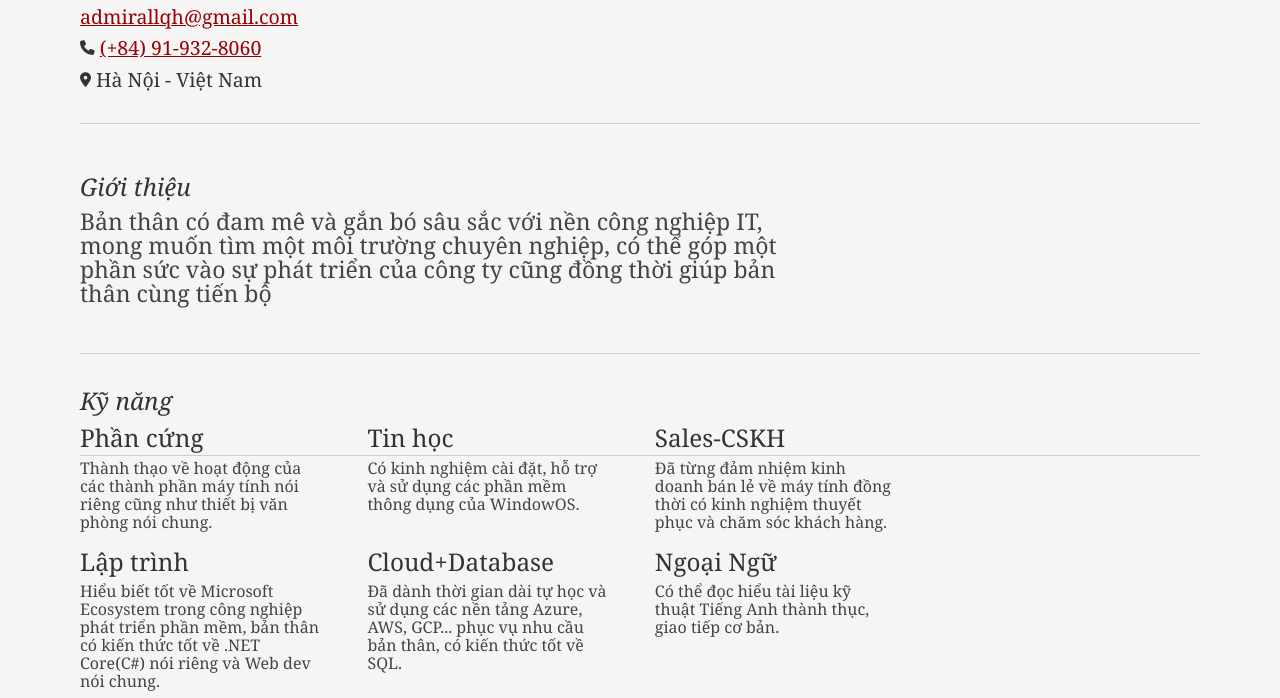
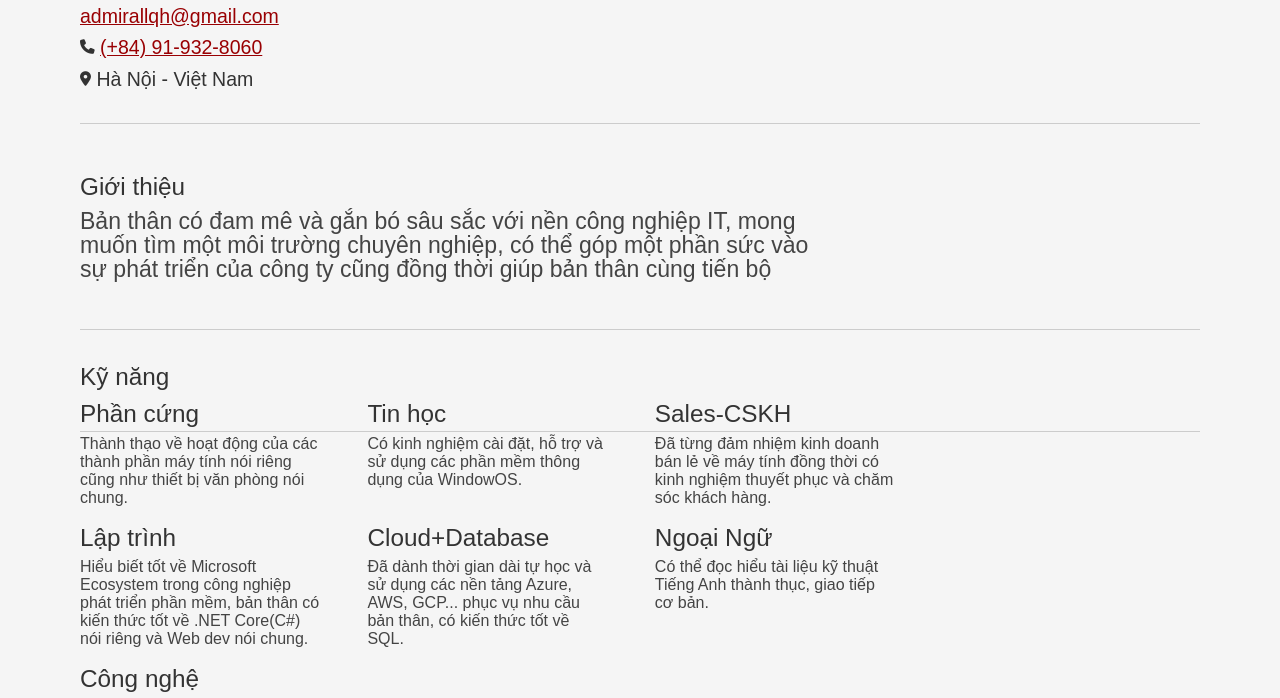
Before and after one commit to h-ql/CurriculumVitae, a plain HTML site: page index.html in a window 1280 px wide. Shown: the part 236-934 px from the top of the page. Drawn offline with nearby package versions, Linux system fonts and the light colour scheme; a small style sheet from the web is missing.

Commit message:
Fixing font in cv.css

```diff
--- a/cv.css
+++ b/cv.css
@@ -7,7 +7,7 @@
 .msg a:hover { background: #266400; }
 
 /* //-- yui-grids style overrides -- */
-body { font-family: Georgia; color: #444; }
+body { font-family: Arial; color: #444; }
 #inner { padding: 10px 80px; margin: 80px auto; background: #f5f5f5; border: solid #666; border-width: 8px 0 2px 0; }
 .yui-gf { margin-bottom: 2em; padding-bottom: 2em; border-bottom: 1px solid #ccc; }
 
@@ -33,7 +33,7 @@ li { line-height: 24px; border-bottom: 1px solid #ccc; }
 p.enlarge { font-size: 144%; padding-right: 6.5em; line-height: 24px; }
 p.enlarge span { color: #000 }
 .contact-info { margin-top: 7px; }
-.first h2 { font-style: italic; }
+.first h2 { font-style: Open San; }
 .last { border-bottom: 0 }
 
 
@@ -47,7 +47,6 @@ a#pdf:hover { background: #222; }
 .job p { margin: 0.75em 0 3em 0; }
 
 .last { border: none; }
-.skills-list {  }
 .skills-list ul { margin: 0; }
 .skills-list li { margin: 3px 0; padding: 3px 0; }
 .skills-list li span { font-size: 152%; display: block; margin-bottom: -2px; padding: 0 }
```
